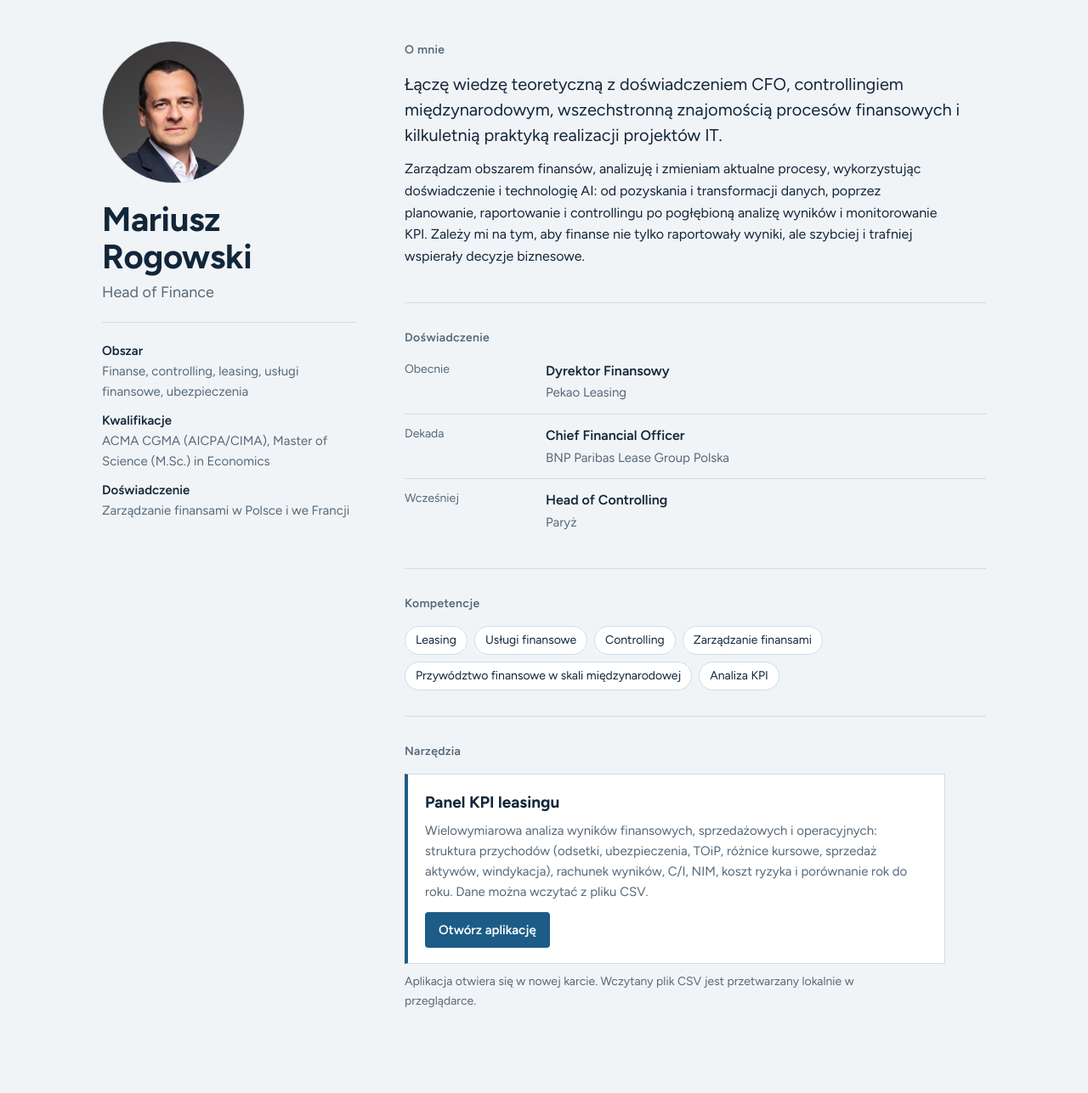
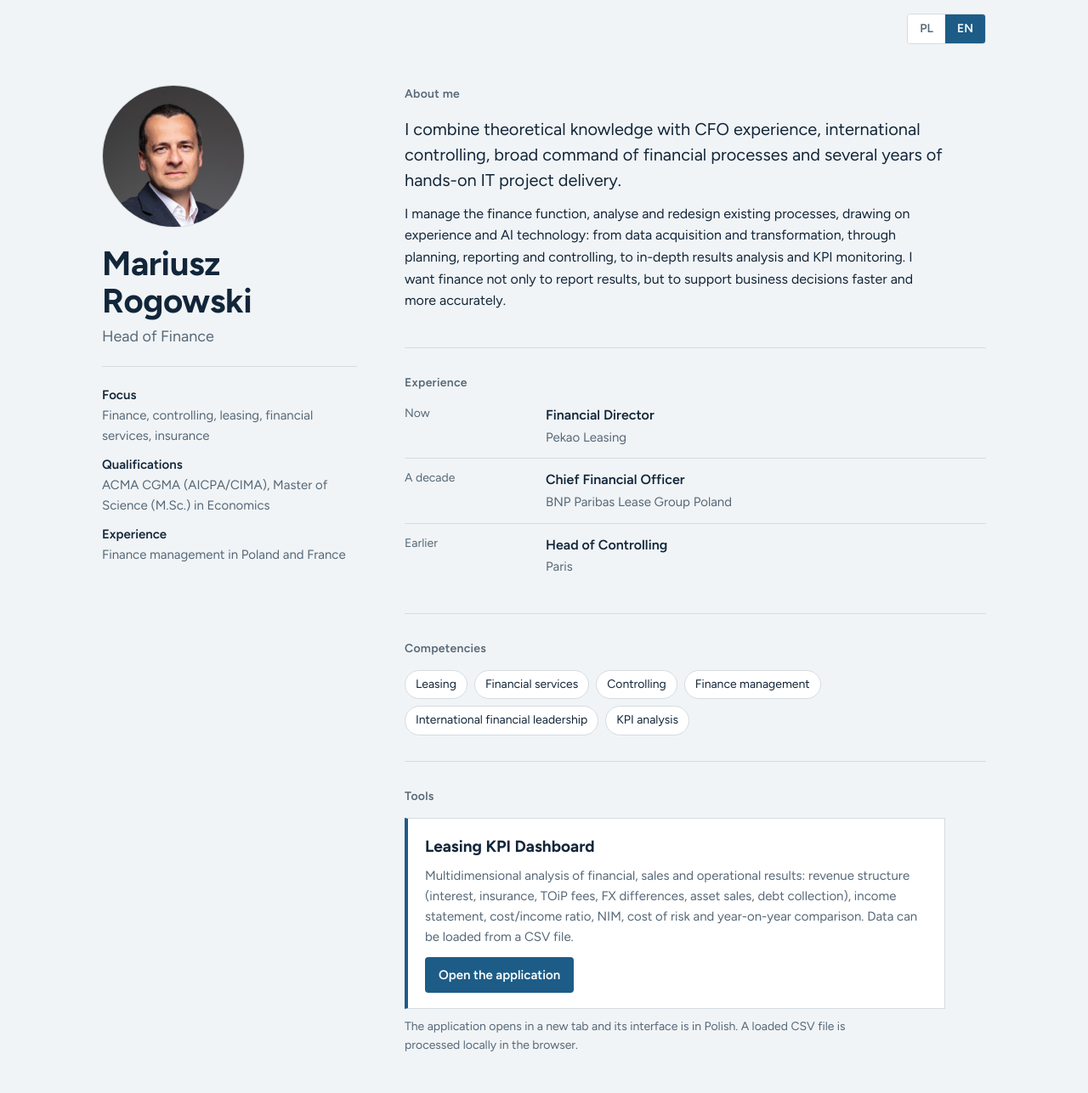
Before and after one commit to marogowski/my-first-domain, a plain HTML site: page index.html in a window 1280 px wide. Shown: the whole page at 85% size. Drawn offline with Linux system fonts and the light colour scheme.

Commit message:
Add files via upload

```diff
--- a/index.html
+++ b/index.html
@@ -45,54 +45,72 @@ p{margin:0 0 12px;max-width:62ch}
 .btn{display:inline-block;background:var(--ac);color:#fff;padding:9px 16px;font-weight:600;font-size:15px;border-radius:4px}
 .app:hover .btn{background:var(--ac2)}
 .sm{font-size:14px;color:var(--mu);margin-top:10px}
+.top{max-width:1080px;margin:0 auto;padding:16px 20px 0;display:flex;justify-content:flex-end}
+.lang{display:flex;border:1px solid var(--ln);border-radius:4px;overflow:hidden}
+.lang button{border:0;background:var(--sf);color:var(--mu);padding:6px 14px;font:inherit;font-size:14px;font-weight:600;cursor:pointer;min-height:34px}
+.lang button[aria-pressed="true"]{background:var(--ac);color:#fff}
 </style>
 </head>
 <body>
+<div class="top"><nav class="lang" aria-label="Język / Language"><button type="button" data-l="pl" aria-pressed="true">PL</button><button type="button" data-l="en" aria-pressed="false">EN</button></nav></div>
 <div class="page">
  <aside>
   <img class="photo" src="mariusz-rogowski.jpg" alt="Mariusz Rogowski" width="168" height="168">
   <h1>Mariusz Rogowski</h1>
   <p class="role">Head of Finance</p>
   <ul class="facts">
-   <li><b>Obszar</b>Finanse, controlling, leasing, usługi finansowe, ubezpieczenia</li>
-   <li><b>Kwalifikacje</b>ACMA CGMA (AICPA/CIMA), Master of Science (M.Sc.) in Economics</li>
-   <li><b>Doświadczenie</b>Zarządzanie finansami w Polsce i we Francji</li>
+   <li><b data-en="Focus">Obszar</b><span data-en="Finance, controlling, leasing, financial services, insurance">Finanse, controlling, leasing, usługi finansowe, ubezpieczenia</span></li>
+   <li><b data-en="Qualifications">Kwalifikacje</b><span data-en="ACMA CGMA (AICPA/CIMA), Master of Science (M.Sc.) in Economics">ACMA CGMA (AICPA/CIMA), Master of Science (M.Sc.) in Economics</span></li>
+   <li><b data-en="Experience">Doświadczenie</b><span data-en="Finance management in Poland and France">Zarządzanie finansami w Polsce i we Francji</span></li>
   </ul>
  </aside>
 
  <main>
   <section>
-   <h2>O mnie</h2>
-   <p class="lead">Łączę wiedzę teoretyczną z doświadczeniem CFO, controllingiem międzynarodowym, wszechstronną znajomością procesów finansowych i kilkuletnią praktyką realizacji projektów IT.</p>
-   <p>Zarządzam obszarem finansów, analizuję i zmieniam aktualne procesy, wykorzystując doświadczenie i technologię AI: od pozyskania i transformacji danych, poprzez planowanie, raportowanie i controllingu po pogłębioną analizę wyników i monitorowanie KPI. Zależy mi na tym, aby finanse nie tylko raportowały wyniki, ale szybciej i trafniej wspierały decyzje biznesowe.</p>
+   <h2 data-en="About me">O mnie</h2>
+   <p class="lead" data-en="I combine theoretical knowledge with CFO experience, international controlling, broad command of financial processes and several years of hands-on IT project delivery.">Łączę wiedzę teoretyczną z doświadczeniem CFO, controllingiem międzynarodowym, wszechstronną znajomością procesów finansowych i kilkuletnią praktyką realizacji projektów IT.</p>
+   <p data-en="I manage the finance function, analyse and redesign existing processes, drawing on experience and AI technology: from data acquisition and transformation, through planning, reporting and controlling, to in-depth results analysis and KPI monitoring. I want finance not only to report results, but to support business decisions faster and more accurately.">Zarządzam obszarem finansów, analizuję i zmieniam aktualne procesy, wykorzystując doświadczenie i technologię AI: od pozyskania i transformacji danych, poprzez planowanie, raportowanie i controllingu po pogłębioną analizę wyników i monitorowanie KPI. Zależy mi na tym, aby finanse nie tylko raportowały wyniki, ale szybciej i trafniej wspierały decyzje biznesowe.</p>
   </section>
 
   <section>
-   <h2>Doświadczenie</h2>
+   <h2 data-en="Experience">Doświadczenie</h2>
    <ul class="tl">
-    <li><div class="w">Obecnie</div><div><strong>Dyrektor Finansowy</strong><span>Pekao Leasing</span></div></li>
-    <li><div class="w">Dekada</div><div><strong>Chief Financial Officer</strong><span>BNP Paribas Lease Group Polska</span></div></li>
-    <li><div class="w">Wcześniej</div><div><strong>Head of Controlling</strong><span>Paryż</span></div></li>
+    <li><div class="w" data-en="Now">Obecnie</div><div><strong data-en="Financial Director">Dyrektor Finansowy</strong><span>Pekao Leasing</span></div></li>
+    <li><div class="w" data-en="A decade">Dekada</div><div><strong>Chief Financial Officer</strong><span data-en="BNP Paribas Lease Group Poland">BNP Paribas Lease Group Polska</span></div></li>
+    <li><div class="w" data-en="Earlier">Wcześniej</div><div><strong>Head of Controlling</strong><span data-en="Paris">Paryż</span></div></li>
    </ul>
   </section>
 
   <section>
-   <h2>Kompetencje</h2>
+   <h2 data-en="Competencies">Kompetencje</h2>
    <ul class="tags">
-    <li>Leasing</li><li>Usługi finansowe</li><li>Controlling</li><li>Zarządzanie finansami</li><li>Przywództwo finansowe w skali międzynarodowej</li><li>Analiza KPI</li>
+    <li><span data-en="Leasing">Leasing</span></li><li><span data-en="Financial services">Usługi finansowe</span></li><li><span>Controlling</span></li><li><span data-en="Finance management">Zarządzanie finansami</span></li><li><span data-en="International financial leadership">Przywództwo finansowe w skali międzynarodowej</span></li><li><span data-en="KPI analysis">Analiza KPI</span></li>
    </ul>
   </section>
 
   <section>
-   <h2>Narzędzia</h2>
+   <h2 data-en="Tools">Narzędzia</h2>
    <a class="app" href="kpi/" target="_blank" rel="noopener">
-    <h3>Panel KPI leasingu</h3>
-    <p>Wielowymiarowa analiza wyników finansowych, sprzedażowych i operacyjnych: struktura przychodów (odsetki, ubezpieczenia, TOiP, różnice kursowe, sprzedaż aktywów, windykacja), rachunek wyników, C/I, NIM, koszt ryzyka i porównanie rok do roku. Dane można wczytać z pliku CSV.</p>
-    <span class="btn">Otwórz aplikację</span>
+    <h3 data-en="Leasing KPI Dashboard">Panel KPI leasingu</h3>
+    <p data-en="Multidimensional analysis of financial, sales and operational results: revenue structure (interest, insurance, TOiP fees, FX differences, asset sales, debt collection), income statement, cost/income ratio, NIM, cost of risk and year-on-year comparison. Data can be loaded from a CSV file.">Wielowymiarowa analiza wyników finansowych, sprzedażowych i operacyjnych: struktura przychodów (odsetki, ubezpieczenia, TOiP, różnice kursowe, sprzedaż aktywów, windykacja), rachunek wyników, C/I, NIM, koszt ryzyka i porównanie rok do roku. Dane można wczytać z pliku CSV.</p>
+    <span class="btn" data-en="Open the application">Otwórz aplikację</span>
    </a>
-   <p class="sm">Aplikacja otwiera się w nowej karcie. Wczytany plik CSV jest przetwarzany lokalnie w przeglądarce.</p>
+   <p class="sm" data-en="The application opens in a new tab and its interface is in Polish. A loaded CSV file is processed locally in the browser.">Aplikacja otwiera się w nowej karcie. Wczytany plik CSV jest przetwarzany lokalnie w przeglądarce.</p>
   </section>
  </main>
 </div>
+<script>
+(function(){
+var els=document.querySelectorAll('[data-en]'),btns=document.querySelectorAll('.lang button'),T={pl:document.title,en:'Mariusz Rogowski \u2013 Head of Finance'};
+els.forEach(function(e){e.setAttribute('data-pl',e.textContent)});
+function set(l,keep){els.forEach(function(e){e.textContent=e.getAttribute('data-'+l)});document.documentElement.lang=l;document.title=T[l];
+ btns.forEach(function(b){b.setAttribute('aria-pressed',b.getAttribute('data-l')===l?'true':'false')});
+ if(!keep){try{history.replaceState(null,'','#'+l)}catch(e){}try{localStorage.setItem('lang',l)}catch(e){}}}
+btns.forEach(function(b){b.addEventListener('click',function(){set(b.getAttribute('data-l'))})});
+var h=(location.hash||'').slice(1),s=null;try{s=localStorage.getItem('lang')}catch(e){}
+var l=(h==='pl'||h==='en')?h:(s==='pl'||s==='en')?s:((navigator.language||'').toLowerCase().indexOf('pl')===0?'pl':'en');
+if(l!=='pl')set(l,true);
+})();
+</script>
 </body>
 </html>
```
